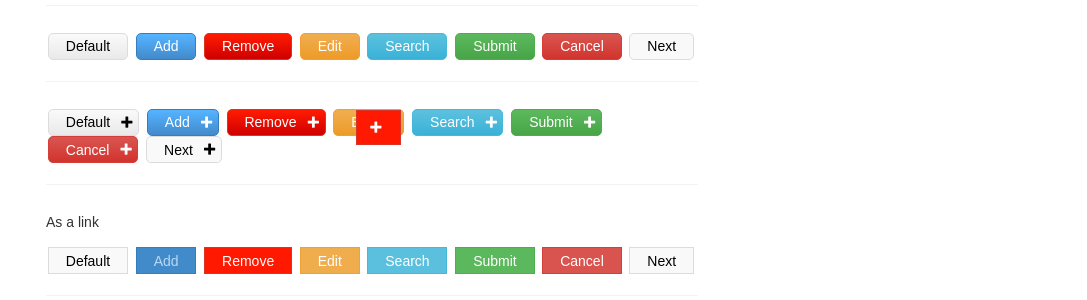
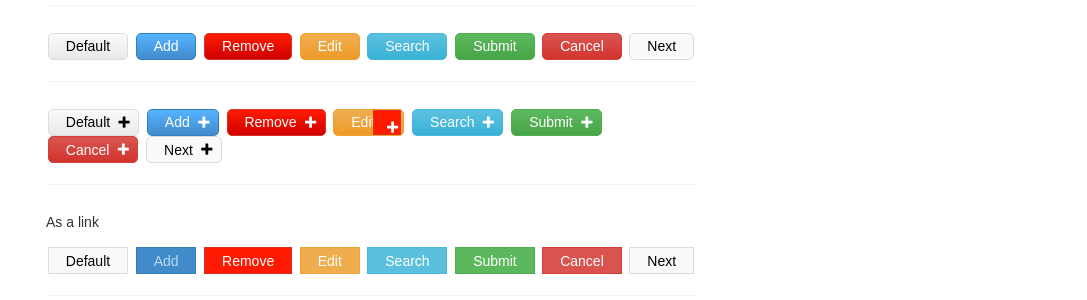
Before and after one commit to 2dpi/templates, a Jekyll site: the page built from www/elements/manual/elements/buttons.html, in a window 1280 px wide. Shown: the part 1066-1366 px from the top of the page, without its empty margins (96-1183 px from the left). Built offline with Jekyll 4.4.1, drawn with Linux system fonts in a browser that asks for light colours; some web fonts are replaced.

Commit message:
adding pages

```diff
--- a/www/css/content/alpha.css
+++ b/www/css/content/alpha.css
@@ -405,6 +405,12 @@ p {
 input[type="submit"].btn,
 [class*="btn_"],
 .btn:visited {
+	-webkit-box-sizing: border-box;
+	/*Safari/Chrome, other WebKit*/
+	-moz-box-sizing: border-box;
+	/*Firefox, other Gecko*/
+	box-sizing: border-box;
+	/*Opera/IE 8+*/
 	display: inline-block;
 	zoom: 1;
 	vertical-align: baseline;
@@ -442,12 +448,17 @@ input[type="submit"].btn:hover {
 }
 .btn i,
 [class*="btn_"] i {
+	height: 100%;
 	position: absolute;
 	top: 0;
 	right: 0;
-	width: 1.5em;
+	width: 2em;
 	font-size: 0.8em;
+}
+.btn i[class*="icon-"]:before,
+[class*="btn_"] i[class*="icon-"]:before {
 	line-height: 2.2;
+	width: 2em;
 }
 /*PANEL - alert*/
 [class*="panel_"] h4 {
```
